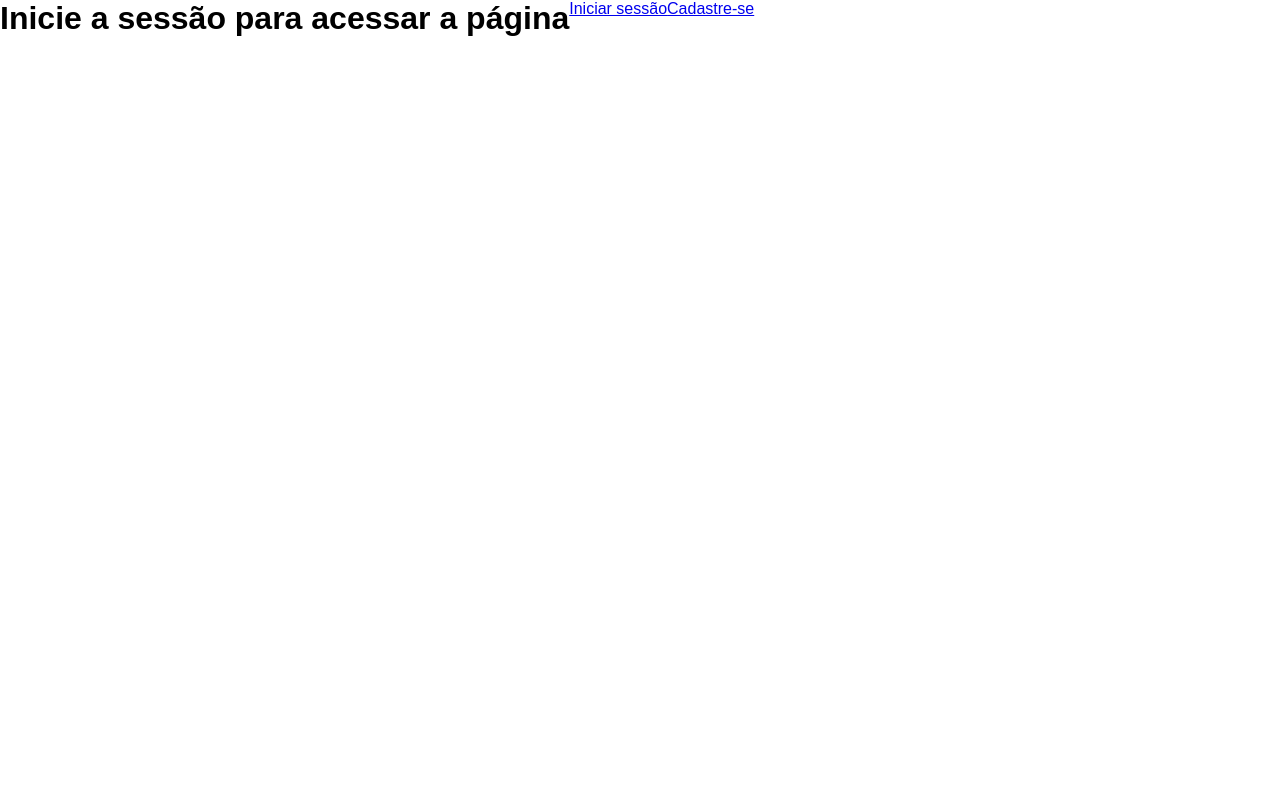
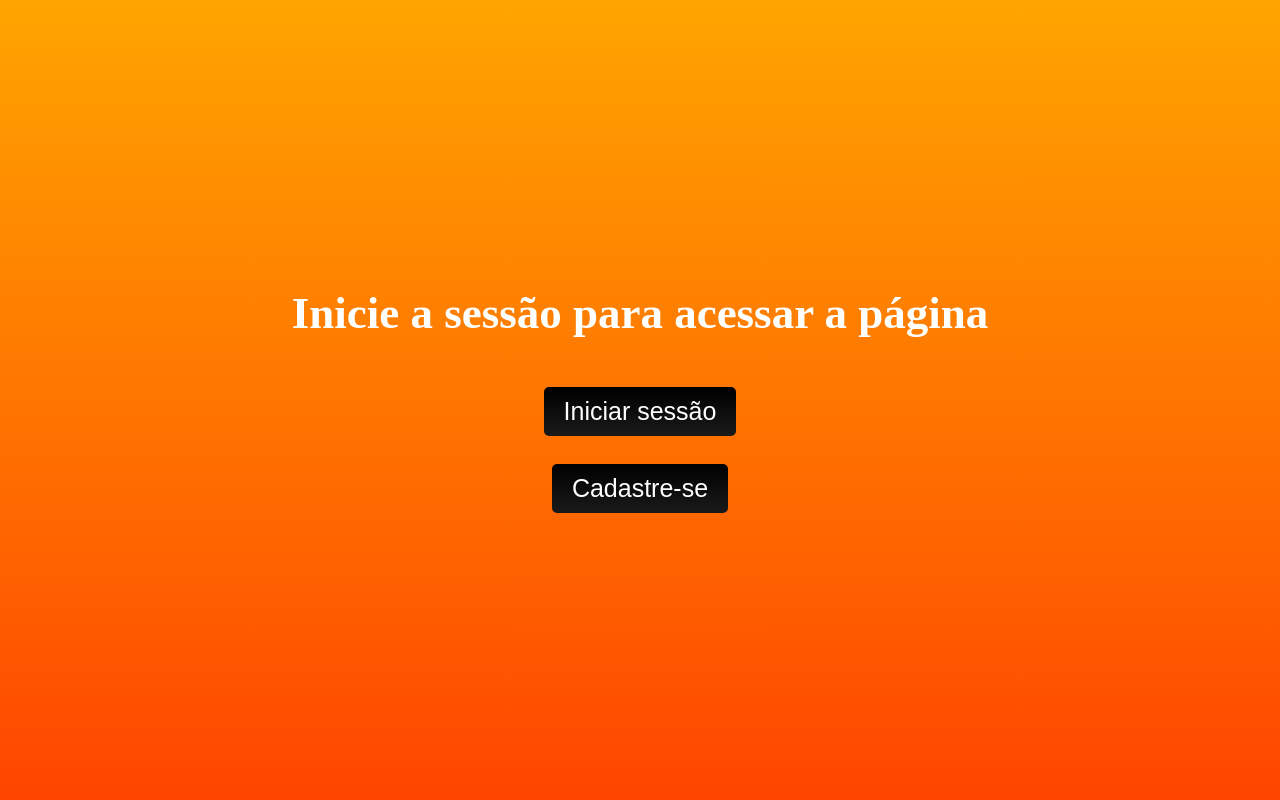
Before and after one commit to Manoel-Vi/ProjetoPSI-2, a Flask app: page / in a window 1280 px wide. Run offline with Flask 3, Linux system fonts and the light colour scheme; parts of the project's set-up code (start-up, migrations or seed data) failed here and were passed over.

Commit message:
css #1
mudei h1, links e body

```diff
--- a/static/css/style.css
+++ b/static/css/style.css
@@ -8,4 +8,54 @@ body{
     width: 100vw;
     height: 100vh;
     display: flex;
+    background: linear-gradient(to bottom, orange, orangered);
+    position: relative;
+    margin: 0;
 }
+
+h1{
+    text-align: center;
+    color: white;
+    font-family: 'Times New Roman', Times, serif;
+
+}
+#loginBox{
+    width: 100%;
+    height: 100%;
+    display: flex;
+    flex-direction: column;
+    justify-content: center;
+    align-items: center;
+}
+#loginBox h1{
+    font-size: 45px;
+    margin-bottom: 20px;
+}
+#loginBox a{
+    color: white;
+    font-size: 25px;
+    margin-top: 10px;
+    background: linear-gradient(to bottom, black, rgb(26, 26, 26));
+    padding: 10px 20px;
+    border-radius: 5px;
+    text-decoration: none;
+}
+@keyframes fadeIn {
+    from { opacity: 0; }
+    to { opacity: 1; }
+}
+
+@keyframes slideUp {
+    from { transform: translateY(40px); opacity: 0; }
+    to { transform: translateY(0); opacity: 1; }
+}
+
+h1{
+    animation: slideUp 1s ease-out forwards;
+}
+
+#loginBox a{
+    opacity: 0;
+    animation: fadeIn 0.6s ease-in forwards;
+    animation-delay: 1.5s;
+}
--- a/templates/index.html
+++ b/templates/index.html
@@ -3,8 +3,11 @@
 {% block titulo %} Inicio {% endblock %}
 
 {% block conteudo %}
-    <h1>Inicie a sessão para acessar a página</h1>
-
-    <a href="{{url_for('login')}}">Iniciar sessão</a>
-    <a href="{{url_for('cadastro')}}">Cadastre-se</a>
+    <div id="loginBox">
+        <h1>Inicie a sessão para acessar a página</h1>
+        <br>
+        <a href="{{url_for('login')}}">Iniciar sessão</a>
+        <br>
+        <a href="{{url_for('cadastro')}}">Cadastre-se</a>
+    </div>
 {% endblock %}
```
